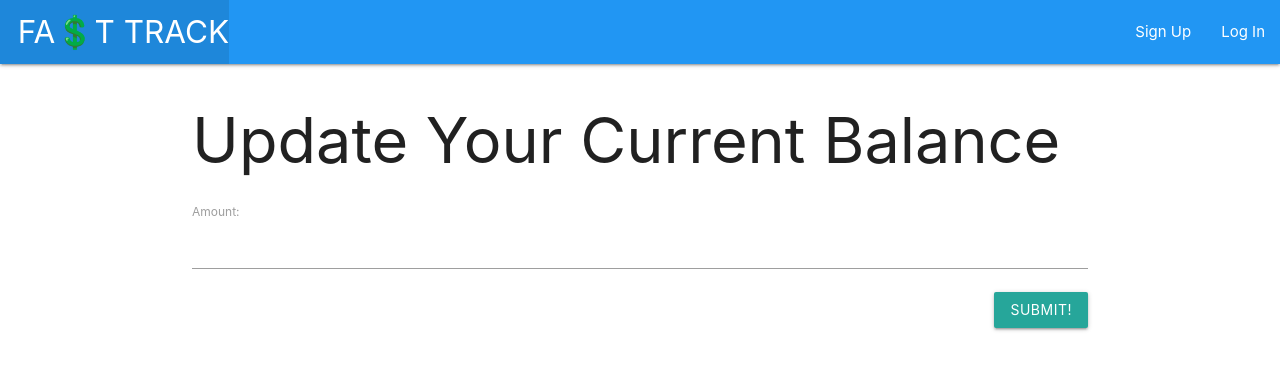
After one commit to DaveTheWay1/FASTTRACK, a Django app: template main_app/templates/main_app/current_balance_form.html in a window 1280 px wide. The commit adds this page. Shown: the top 370 px of the page. Run offline with Django 5.2, Linux system fonts and the light colour scheme; the template is opened without the code that fills it: values that come from a table or form of the project are taken from there, others are empty.

Commit message:
add a path on the a tag for edit and a form to be rendered when that edit link is clicked

```diff
--- a/main_app/templates/home.html
+++ b/main_app/templates/home.html
@@ -7,7 +7,7 @@
         <div class="card-content">
             <h1 class="center-align">${{ cur_balance.amount }}</h1>
             <div class="card-action">
-                <a class="right" href="">Edit</a>
+                <a class="right" href="{% url 'current_balance_update' cur_balance.id %}">Edit</a>
             </div>
         </div>
     </div>
--- /dev/null
+++ b/main_app/templates/main_app/current_balance_form.html
@@ -0,0 +1,12 @@
+{% extends 'base.html' %}
+
+{% block content %}
+<h1>Update Your Current Balance</h1>
+<form action="" method="POST">
+    {% csrf_token %}
+    <table>
+    {{ form.as_p}}
+    </table>
+    <input type="submit" value="Submit!" class="btn right">
+</form>
+{% endblock %}
```
